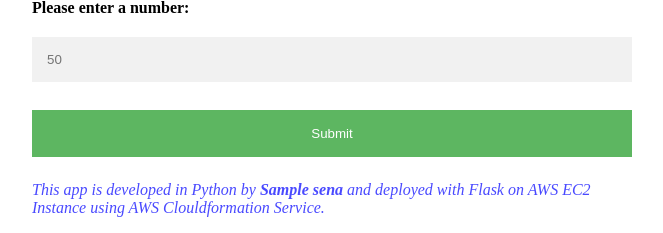
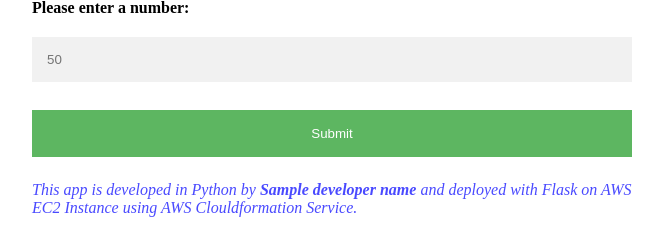
Before and after one commit to senaayaz/my-repository, a Flask app: template Project-001-Roman-Numerals-Converter/templates/index.html in a window 1280 px wide. Shown: the part 568-801 px from the top of the page, without its empty margins (308-971 px from the left). Run offline with Flask 2, Linux system fonts and the light colour scheme; the template is opened without the code that fills it: most values are stand-ins (such as "Sample title", 1, 10 or a date in 2020).

Commit message:
first iteration of code

```diff
--- a/Project-001-Roman-Numerals-Converter/app.py
+++ b/Project-001-Roman-Numerals-Converter/app.py
@@ -21,16 +21,20 @@ def convert(decimal_num):
 @app.route('/', methods=['POST', 'GET'])
 def main_post():
     if request.method == 'POST':
-        alpha = request.form['number']
+        alpha = str(request.form['number'])
         # I need to check two conditions. First If the number is decimal or not, second, If the number  less than 1 and greater than 3999. If the number has one of them, warning massage must raise.
         # Regarding decimal control, If it has got at least one character which isn't decimal, warning  massage will raise. I am going to check it with isdecimal method. This method will return True,  if characters of alpha are decimal. On the other hand, If the number has at least one character  which is not decimal, it will return False.
         if not alpha.isdecimal():
             return render_template('index.html', developer_name='Sena', not_valid=True)
         # Secondly, I need to check If the number is between 1 to 3999 or not. To do this, I need to    convert my number to integer. Don't forget, when I call the number from html file and assign it    to the variable within application, this variable is going to be string. Thats why I need to   convert it into integer.
-        number = int(alpha)
-        if not 0 < number < 4000:
-            return render_template('index.html', developer_name='Sena', not_valid=True)
-        return render_template('result.html', number_decimal = number , number_roman= convert(number), developer_name='Sena')
+        else:
+            number = int(alpha)
+            if not 0 < number < 4000:
+                return render_template('index.html', developer_name='Sena', not_valid=True)
+            else:
+                roman_number = convert(number)
+                return render_template('result.html', number_decimal=number, number_roman=roman_number, developer_name='Sena')
+
     else:
         # When user requests my web page, index.html will have to appear without "if condition". if the user gives us unexpected variable, This if condition will appear. This is the GET method. There is no any SENT activity. Just get the web page. I will put my name as developer_name and
         return render_template('index.html', developer_name='Sena', not_valid=False)
--- a/Project-001-Roman-Numerals-Converter/templates/index.html
+++ b/Project-001-Roman-Numerals-Converter/templates/index.html
@@ -73,7 +73,7 @@
     {% endif %}
   </form>
 
-  <p class="footnote"><i>This app is developed in Python by <b>{{ Sena }}</b> and deployed with Flask on AWS EC2 Instance using AWS Clouldformation Service.</i></p>
+  <p class="footnote"><i>This app is developed in Python by <b>{{ developer_name }}</b> and deployed with Flask on AWS EC2 Instance using AWS Clouldformation Service.</i></p>
 </body>
 
 </html>
--- a/Project-001-Roman-Numerals-Converter/templates/result.html
+++ b/Project-001-Roman-Numerals-Converter/templates/result.html
@@ -47,7 +47,7 @@
     <p>Number <span class="result"> <b> {{ number_decimal }}</b> </span>equals to <span class="result"><b>{{ number_roman }}</b></span> in Roman Numerals</p><br><br>
 
 
-    <p class="footnote"><i>This app is developed in Python by <b>{{ Sena }}</b> and deployed with Flask on AWS
+    <p class="footnote"><i>This app is developed in Python by <b>{{ developer_name }}</b> and deployed with Flask on AWS
             EC2 Instance using AWS Clouldformation Service.</i></p>
 </body>
 
```
